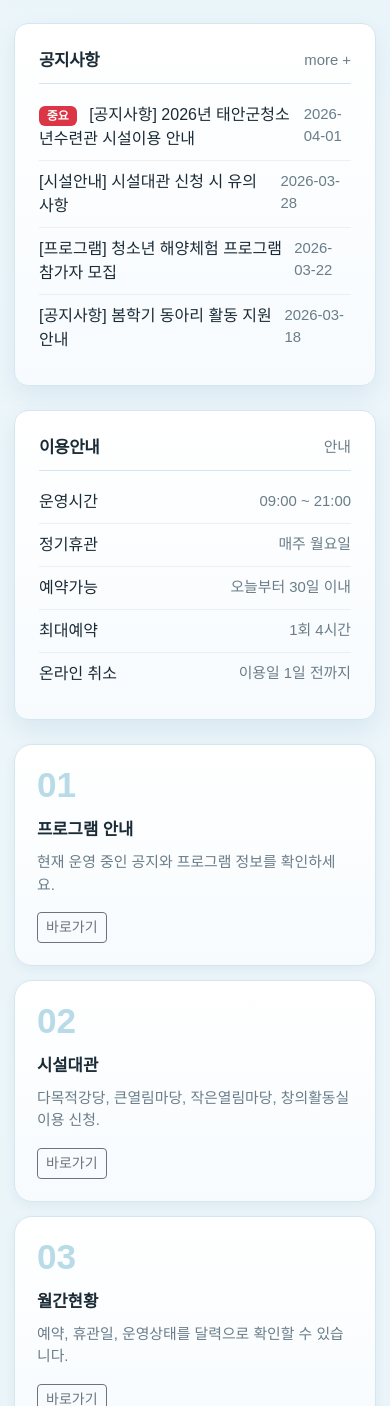
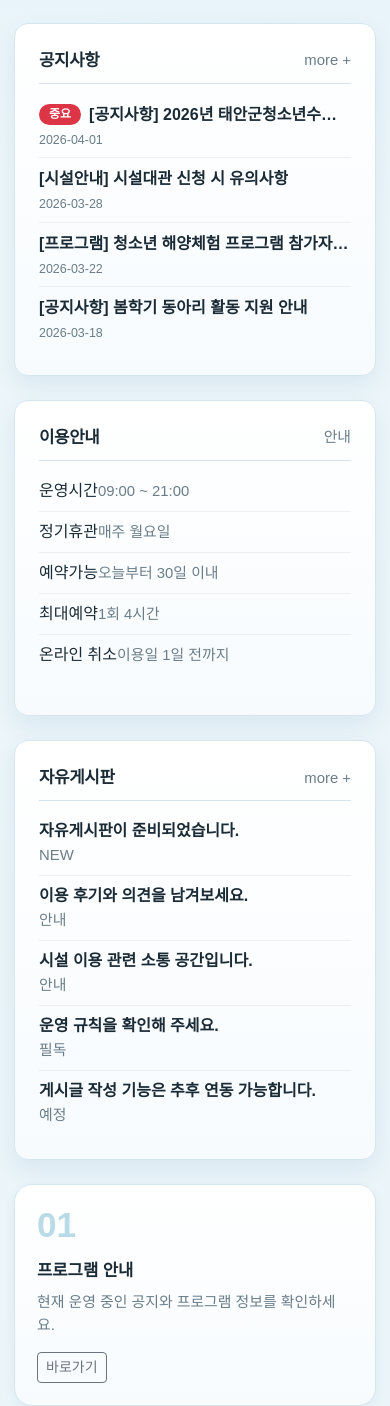
Before and after one commit to kimdaeho0132/youth_booking, a Flask app: page / in a window 390 px wide. Shown: the part 1005-2411 px from the top of the page. Run offline with Flask 3, Linux system fonts and the light colour scheme; data comes from the database, SQL or seed files in the repository; both versions use the stored data as it was after the commit.

Commit message:
홈 UI 개선, 자유게시판 추가, 공지사항 디자인 수정

```diff
--- a/app.py
+++ b/app.py
@@ -1091,6 +1091,9 @@
     return render_template("facility_guide.html")
 
 #=== 알림마당 ====
+@app.route("/free-board")
+def free_board():
+    return render_template("free_board.html")
 
 @app.route("/faq")
 def faq():
--- a/templates/base.html
+++ b/templates/base.html
@@ -355,6 +355,56 @@
             color:var(--text);
         }
 
+        .notice-item{
+            padding:8px 0;
+            border-bottom:1px solid rgba(128,128,128,.11);
+        }
+
+        .notice-item:last-child{
+            border-bottom:none;
+        }
+
+        .notice-line{
+            display:flex;
+            align-items:center;
+            gap:8px;
+            min-width:0;
+        }
+
+        .notice-badge{
+            display:inline-block;
+            padding:3px 10px;
+            border-radius:999px;
+            background-color:#dc3545 !important;
+            color:#ffffff !important;
+            font-size:12px !important;
+            font-weight:800 !important;
+            line-height:1.2;
+            white-space:nowrap;
+            flex-shrink:0;
+        }
+
+        .notice-link{
+            display:block;
+            flex:1;
+            min-width:0;
+            color:inherit;
+        }
+
+        .notice-title{
+            display:block;
+            overflow:hidden;
+            text-overflow:ellipsis;
+            white-space:nowrap;
+            font-weight:600;
+        }
+
+        .notice-date{
+            margin-top:4px;
+            font-size:.78rem;
+            color:var(--muted);
+        }
+
         @media (max-width: 991px){
             .gnb{
                 border-radius:14px;
@@ -527,23 +577,34 @@
             margin-bottom:10px;
         }
 
-        .board-box ul{
+       .board-box ul{
             list-style:none;
             margin:0;
             padding:0;
+            min-height:220px; /* 높이 안정 */
         }
 
         .board-box li{
-            display:flex;
-            justify-content:space-between;
-            gap:12px;
-            padding:9px 0;
+            display:block; /* flex 제거 */
+            padding:8px 0;
             border-bottom:1px solid rgba(128,128,128,.11);
         }
 
         .board-box li:last-child{
             border-bottom:none;
         }
+
+        /* 제목 */
+        .board-box li a{
+            display:block;
+            font-weight:600;
+            overflow:hidden;
+            text-overflow:ellipsis;
+            white-space:nowrap;
+        }
+
+        /* 날짜 */
+
 
         .quick-grid{
             display:grid;
@@ -1157,6 +1218,82 @@
                 min-height:180px !important;
                 max-height:220px;
             }
+
+            .selected-time{
+                background:#14789c !important;
+                color:#fff !important;
+                border:2px solid #0d5c79 !important;
+            }
+
+            .board-box.notice-board li a{
+                display:block;
+                overflow:hidden;
+                text-overflow:ellipsis;
+                white-space:nowrap;
+                max-width:100%;
+            }
+
+            .board-box.notice-board li .notice-title{
+                display:inline-block;
+                max-width:100%;
+                overflow:hidden;
+                text-overflow:ellipsis;
+                white-space:nowrap;
+                vertical-align:middle;
+            }
+            .notice-item{
+                padding:8px 0;
+                border-bottom:1px solid rgba(128,128,128,.11);
+            }
+
+            .notice-item:last-child{
+                border-bottom:none;
+            }
+
+            .notice-line{
+                display:flex;
+                align-items:center;
+                gap:8px;
+                min-width:0;
+            }
+
+            .notice-badge{
+                display:inline-block;
+                padding:3px 10px;
+                border-radius:999px;
+                background-color:#dc3545 !important;
+                color:#ffffff !important;
+                font-size:12px !important;
+                font-weight:800 !important;
+                line-height:1.2;
+                white-space:nowrap;
+                flex-shrink:0;
+            }
+
+            .notice-link{
+                display:block;
+                flex:1;
+                min-width:0;
+                color:inherit;
+            }
+
+            .notice-title{
+                display:block;
+                overflow:hidden;
+                text-overflow:ellipsis;
+                white-space:nowrap;
+                font-weight:600;
+            }
+
+            .notice-date{
+                margin-top:4px;
+                font-size:.78rem;
+                color:var(--muted);
+            }
+
+
+
+
         }
     </style>
 </head>
@@ -1298,6 +1435,7 @@
 
                                 <ul class="mega-links">
                                     <li><a href="{{ url_for('notices') }}">공지사항</a></li>
+                                    <li><a href="{{ url_for('free_board') }}">자유게시판</a></li>
                                     <li><a href="{{ url_for('faq') }}">자주 묻는 질문</a></li>
                                     <li><a href="{{ url_for('contact') }}">문의 안내</a></li>
                                     <li><a href="{{ url_for('newsletter') }}">소식지</a></li>
--- a/templates/home.html
+++ b/templates/home.html
@@ -15,7 +15,13 @@
                 <div class="hero-inner">
                     <div class="hero-title">{{ b.title }}</div>
                     <div class="hero-desc">{{ b.desc }}</div>
-                    <a href="{{ b.link }}" class="btn btn-main">{{ b.button }}</a>
+
+                    <div class="d-flex gap-2 flex-wrap">
+                        <a href="{{ url_for('reserve_page') }}" class="btn btn-main">
+                            {{ b.button }}
+
+                        </a>
+                    </div>
                 </div>
             </div>
         </div>
@@ -31,29 +37,33 @@
 </div>
 
 <div class="row g-4 mb-4">
-    <div class="col-lg-6">
-        <div class="card-box p-4 board-box h-100">
+    <div class="col-lg-4">
+        <div class="card-box p-4 board-box notice-board h-100">
             <div class="tab-head">
                 <div class="section-title mb-0">공지사항</div>
                 <a href="{{ url_for('notices') }}" class="small-muted">more +</a>
             </div>
             <ul>
-                {% for n in notices %}
-                <li>
-                    <a href="{{ url_for('notice_detail', nid=n.id) }}">
+                {% for n in notices[:5] %}
+                <li class="notice-item">
+                    <div class="notice-line">
                         {% if n.is_pinned %}
-                        <span class="badge text-bg-danger me-2">중요</span>
+                        <span class="notice-badge">중요</span>
                         {% endif %}
-                        [{{ n.category }}] {{ n.title }}
-                    </a>
-                    <span class="small-muted">{{ n.created_at }}</span>
+
+                        <a href="{{ url_for('notice_detail', nid=n.id) }}" class="notice-link">
+                            <span class="notice-title">[{{ n.category }}] {{ n.title }}</span>
+                        </a>
+                    </div>
+
+                    <div class="notice-date">{{ n.created_at }}</div>
                 </li>
                 {% endfor %}
             </ul>
         </div>
     </div>
 
-    <div class="col-lg-6">
+    <div class="col-lg-4">
         <div class="card-box p-4 board-box h-100">
             <div class="tab-head">
                 <div class="section-title mb-0">이용안내</div>
@@ -65,6 +75,37 @@
                 <li><span>예약가능</span><span class="small-muted">오늘부터 30일 이내</span></li>
                 <li><span>최대예약</span><span class="small-muted">1회 4시간</span></li>
                 <li><span>온라인 취소</span><span class="small-muted">이용일 1일 전까지</span></li>
+            </ul>
+        </div>
+    </div>
+
+    <div class="col-lg-4">
+        <div class="card-box p-4 board-box h-100">
+            <div class="tab-head">
+                <div class="section-title mb-0">자유게시판</div>
+                <a href="{{ url_for('free_board') }}" class="small-muted">more +</a>
+            </div>
+            <ul>
+                <li>
+                    <a href="{{ url_for('free_board') }}">자유게시판이 준비되었습니다.</a>
+                    <span class="small-muted">NEW</span>
+                </li>
+                <li>
+                    <a href="{{ url_for('free_board') }}">이용 후기와 의견을 남겨보세요.</a>
+                    <span class="small-muted">안내</span>
+                </li>
+                <li>
+                    <a href="{{ url_for('free_board') }}">시설 이용 관련 소통 공간입니다.</a>
+                    <span class="small-muted">안내</span>
+                </li>
+                <li>
+                    <a href="{{ url_for('free_board') }}">운영 규칙을 확인해 주세요.</a>
+                    <span class="small-muted">필독</span>
+                </li>
+                <li>
+                    <a href="{{ url_for('free_board') }}">게시글 작성 기능은 추후 연동 가능합니다.</a>
+                    <span class="small-muted">예정</span>
+                </li>
             </ul>
         </div>
     </div>
```
Also changed, not shown: templates/free_board.html (added, +39 -0 lines), templates/index.html (+16 -3 lines), booking.db.
